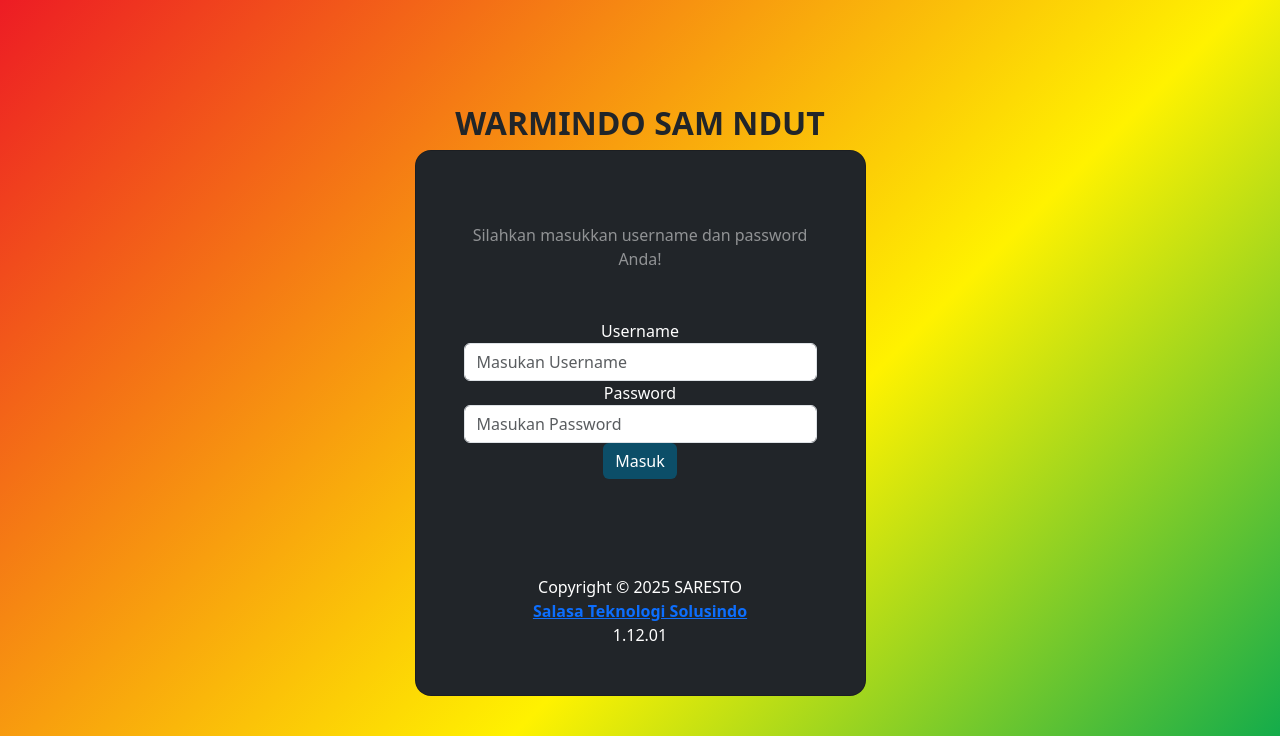
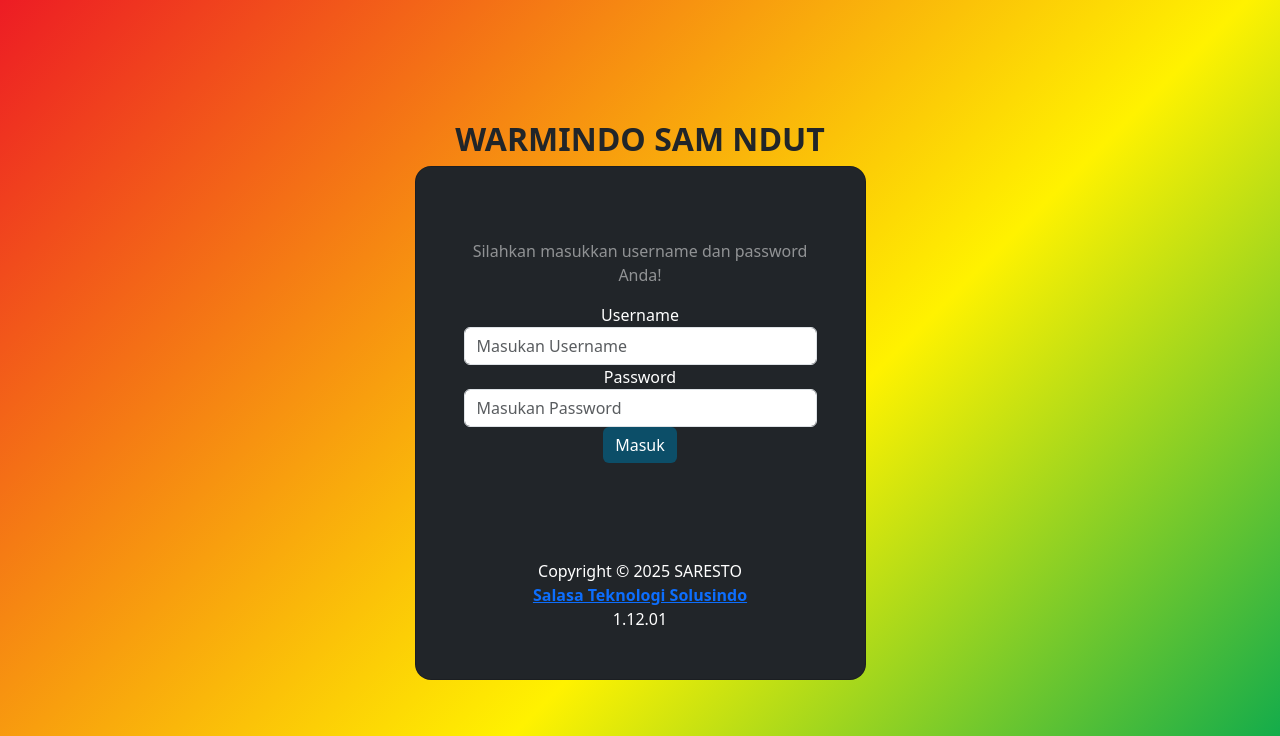
Before and after one commit to meirinoharianto/warmindo-stock, a CodeIgniter app: page /database/login in a window 1280 px wide. Shown: the top 736 px of the page. Run offline with CodeIgniter, Linux system fonts and the light colour scheme; some libraries are stand-ins or nearby versions.

Commit message:
login update

```diff
--- a/application/views/login/index.php
+++ b/application/views/login/index.php
@@ -42,7 +42,7 @@
                             <div class="mb-md-5 mt-md-4 pb-5">
 
                                 <!-- <h2 class="fw-bold mb-2 text-uppercase">Login</h2> -->
-                                <p class="text-white-50 mb-5">Silahkan masukkan username dan password Anda!</p>
+                                <p class="text-white-50 ">Silahkan masukkan username dan password Anda!</p>
 
                                 <!-- <div data-mdb-input-init class="form-outline form-white mb-4">
                                     <input type="email" id="typeEmailX" class="form-control form-control-lg" />
```
